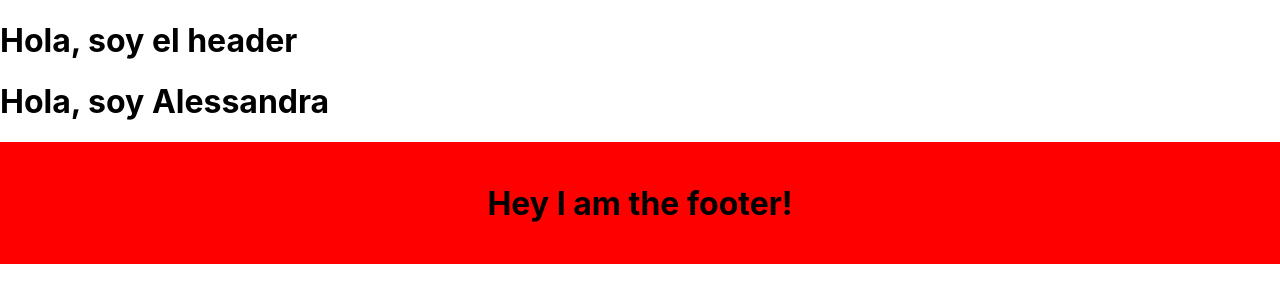
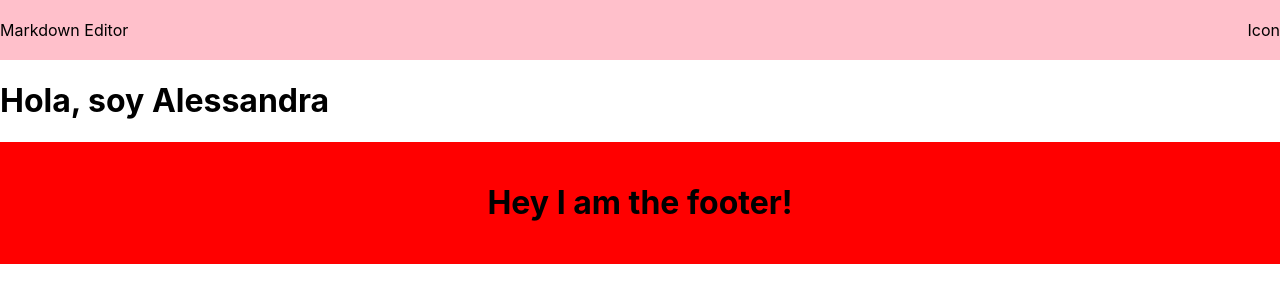
Before and after one commit to Alessag/markdown-editor, a React (Create React App) app: page / in a window 1280 px wide. Shown: the top 302 px of the page. Built offline with nearby package versions, Linux system fonts and the light colour scheme.

Commit message:
Basic styles header

```diff
--- a/src/Components/Header.js
+++ b/src/Components/Header.js
@@ -1,7 +1,21 @@
 import React from 'react';
 
+/** @jsx jsx */
+import { jsx, css } from '@emotion/core';
+
+const style = css`
+  display: flex;
+  justify-content: space-between;
+  padding: 20px 0;
+  background-color: pink;
+`;
 function Header() {
-  return <h1>Hola, soy el header</h1>;
+  return (
+    <header css={style}>
+      <div>Markdown Editor</div>
+      <div>Icon</div>
+    </header>
+  );
 }
 
 export default Header;
```
